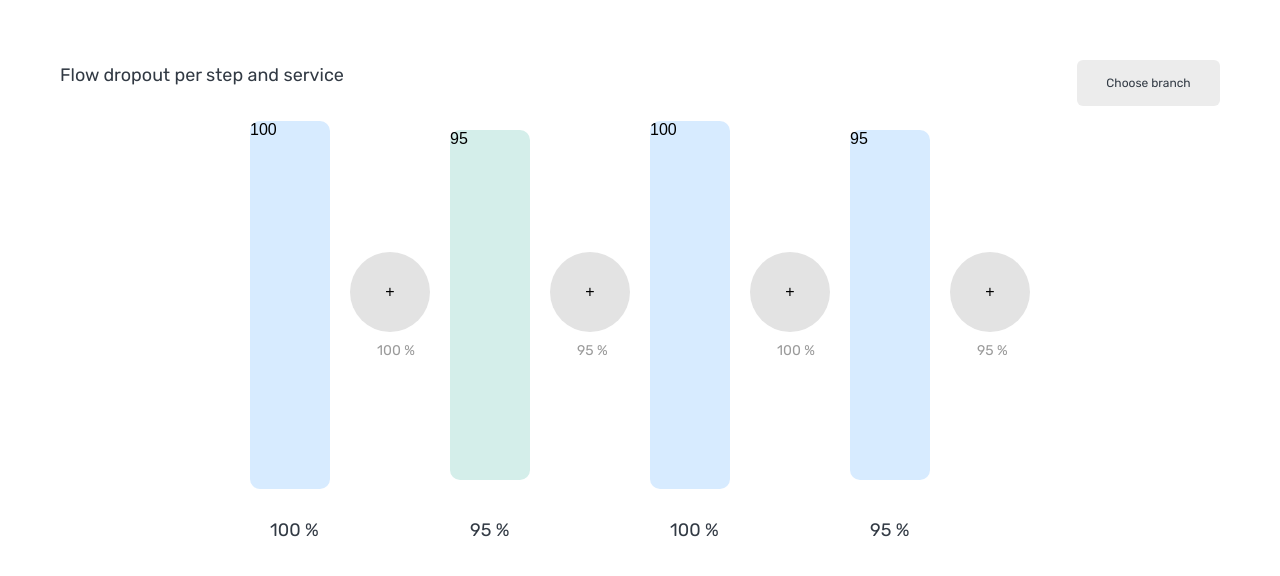
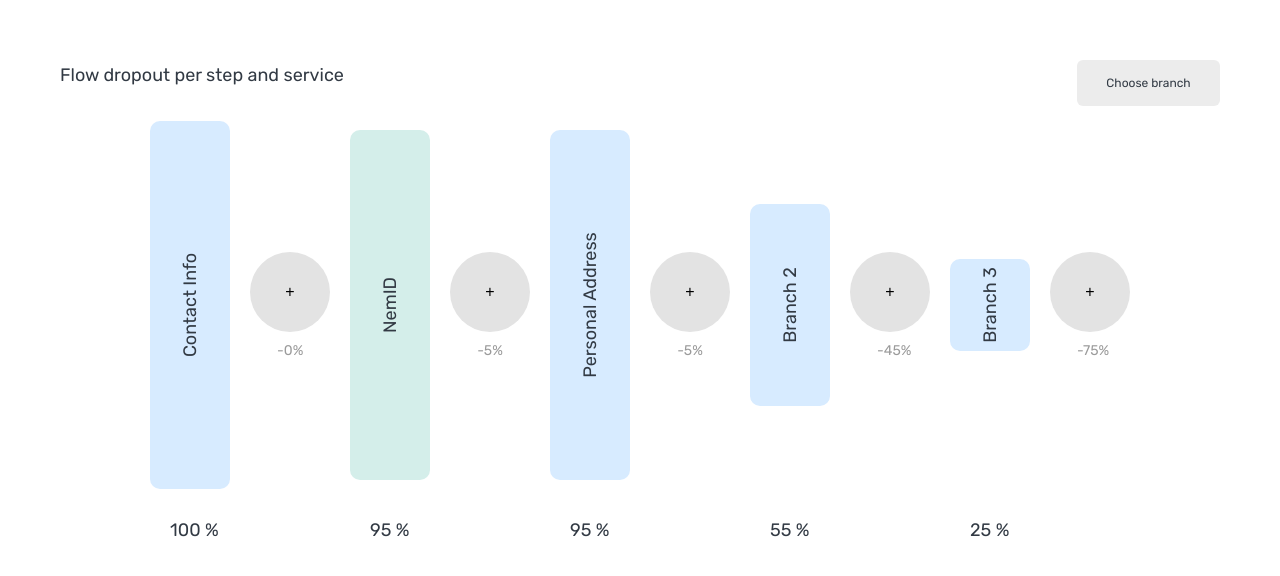
Before and after one commit to ungurnicoleta/helloflow, a React app: page / in a window 1280 px wide. Shown: the top 576 px of the page. Built offline with nearby package versions, Linux system fonts and the light colour scheme.

Commit message:
Add 80% of the project

```diff
--- a/src/App.js
+++ b/src/App.js
@@ -38,8 +38,11 @@ export const App = () => {
         <div className={styles.horizontalList}>
             <NodeComponent node={NodeMap.node1}/>
             <NodeComponent node={NodeMap.node2}/>
-            <NodeComponent node={NodeMap.node1}/>
             <NodeComponent node={NodeMap.node3}/>
+            <NodeComponent node={NodeMap.nodeBranch2}/>
+            <NodeComponent node={NodeMap.nodeBranch3}/>
+            {/* <NodeComponent node={NodeMap.node2}/>
+            <NodeComponent node={NodeMap.node3}/> */}
         </div>
     </div>
 }
--- a/src/components/Circle/Circle.js
+++ b/src/components/Circle/Circle.js
@@ -5,6 +5,6 @@ export const Circle = (percentage) => {
     console.log(percentage)
     return <div className={styles.mainBody} >
        <div className={styles.circleContainer}>+</div>
-       <div className={styles.circlePercentage}>{percentage.percentage.value} %</div>
+       <div className={styles.circlePercentage}>-{100 - percentage.percentage.value}%</div>
     </div>
 }
--- a/src/components/Rectangle/Rectangle.css
+++ b/src/components/Rectangle/Rectangle.css
@@ -1,5 +1,19 @@
-.mainBody{
+.mainBody {
+    display: flex;
+    align-items: center;
+    justify-content: center;
+
     width: 80px;
     border-radius: 10px;
     margin: 10px
 }
+
+.rectangleText {
+    transform: rotate(-90deg);
+
+    font-family: "Rubik";
+    font-size: 18px;
+    text-align: center;
+
+    color: #323a44;
+}
--- a/src/components/Rectangle/Rectangle.js
+++ b/src/components/Rectangle/Rectangle.js
@@ -6,6 +6,6 @@ export const Rectangle = (node) => {
     return <div className={styles.mainBody}
                 style={{ height: `${node.node.value}%`,
                          backgroundColor: node.node.type === "BASIC" ? "#d7ebff" : "#d4eeea"}}>
-        {node.node.value}
+        <div className={styles.rectangleText}>{node.node.label}</div>
     </div>
 }
--- a/src/index.css
+++ b/src/index.css
@@ -64,6 +64,7 @@ body {
 
     display: flex;
     flex-direction: row;
+
     align-items: center;
     justify-content: center;
 
```
